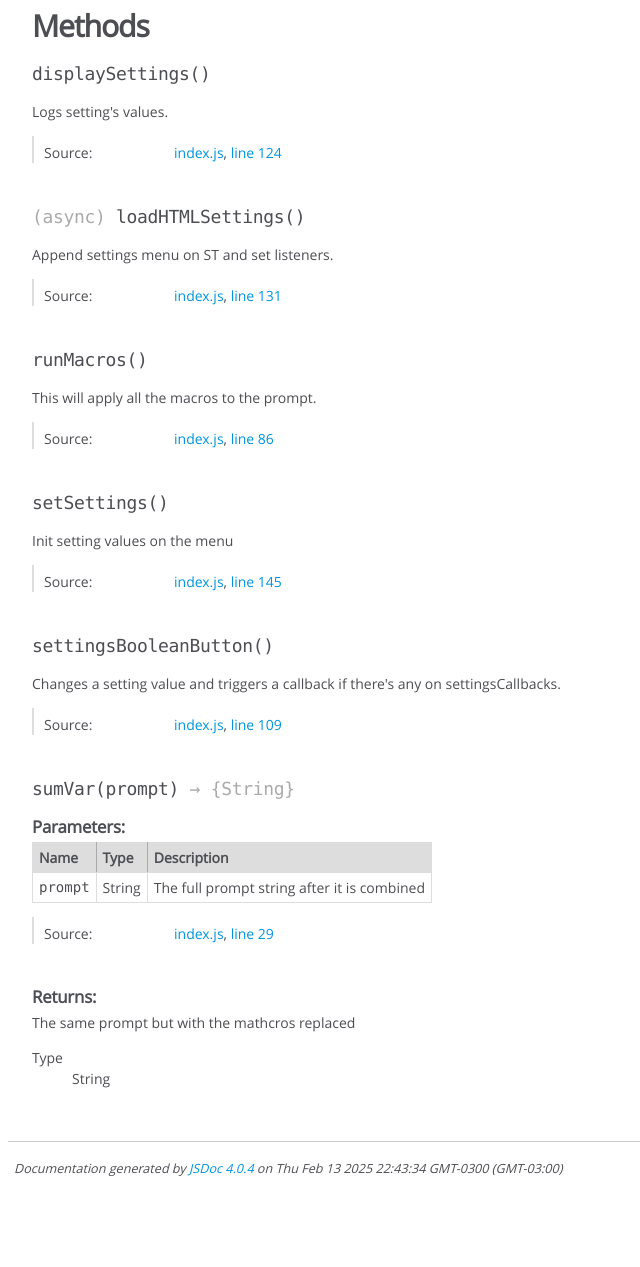
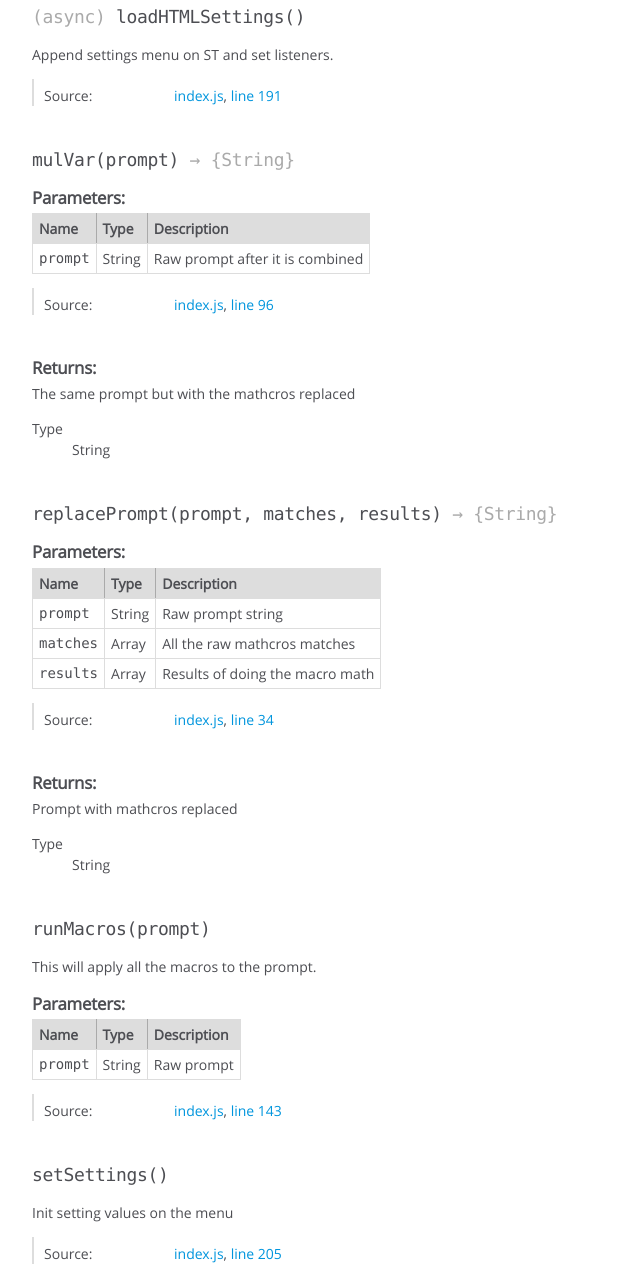
Before and after one commit to leandrojofre/SillyTavern-Mathcros, a website: page out/global.html in a window 1280 px wide. Shown: the part 361-1628 px from the top of the page, without its empty margins (0-640 px from the left). Before the commit the page ends 1554 px from the top, so only its background shows below. Drawn offline with Linux system fonts and the light colour scheme.

Commit message:
Docs - Update docs

```diff
--- a/out/global.html
+++ b/out/global.html
@@ -94,72 +94,6 @@
 
 
 
-        <h3 class="subsection-title">Members</h3>
-
-
-
-<h4 class="name" id="macros"><span class="type-signature">(constant) </span>macros<span class="type-signature"></span></h4>
-
-
-
-
-<div class="description">
-    List of macros to apply
-</div>
-
-
-
-
-
-
-
-<dl class="details">
-
-
-
-
-
-
-
-
-
-
-
-
-
-
-
-
-
-
-
-
-
-
-
-
-
-
-    <dt class="tag-source">Source:</dt>
-    <dd class="tag-source"><ul class="dummy"><li>
-        <a href="index.js.html">index.js</a>, <a href="index.js.html#line81">line 81</a>
-    </li></ul></dd>
-
-
-
-
-
-
-
-</dl>
-
-
-
-
-
-
-
-
 
 
         <h3 class="subsection-title">Methods</h3>
@@ -222,7 +156,7 @@
 
     <dt class="tag-source">Source:</dt>
     <dd class="tag-source"><ul class="dummy"><li>
-        <a href="index.js.html">index.js</a>, <a href="index.js.html#line124">line 124</a>
+        <a href="index.js.html">index.js</a>, <a href="index.js.html#line184">line 184</a>
     </li></ul></dd>
 
 
@@ -310,7 +244,7 @@
 
     <dt class="tag-source">Source:</dt>
     <dd class="tag-source"><ul class="dummy"><li>
-        <a href="index.js.html">index.js</a>, <a href="index.js.html#line131">line 131</a>
+        <a href="index.js.html">index.js</a>, <a href="index.js.html#line191">line 191</a>
     </li></ul></dd>
 
 
@@ -346,16 +280,7 @@
 
 
 
-    <h4 class="name" id="runMacros"><span class="type-signature"></span>runMacros<span class="signature">()</span><span class="type-signature"></span></h4>
-
-
-
-
-
-
-<div class="description">
-    This will apply all the macros to the prompt.
-</div>
+    <h4 class="name" id="mulVar"><span class="type-signature"></span>mulVar<span class="signature">(prompt)</span><span class="type-signature"> &rarr; {String}</span></h4>
 
 
 
@@ -363,6 +288,60 @@
 
 
 
+
+
+
+
+
+
+
+    <h5>Parameters:</h5>
+
+
+<table class="params">
+    <thead>
+    <tr>
+
+        <th>Name</th>
+
+
+        <th>Type</th>
+
+
+
+
+
+        <th class="last">Description</th>
+    </tr>
+    </thead>
+
+    <tbody>
+
+
+        <tr>
+
+                <td class="name"><code>prompt</code></td>
+
+
+            <td class="type">
+
+
+<span class="param-type">String</span>
+
+
+
+            </td>
+
+
+
+
+
+            <td class="description last">Raw prompt after it is combined</td>
+        </tr>
+
+
+    </tbody>
+</table>
 
 
 
@@ -398,7 +377,367 @@
 
     <dt class="tag-source">Source:</dt>
     <dd class="tag-source"><ul class="dummy"><li>
-        <a href="index.js.html">index.js</a>, <a href="index.js.html#line86">line 86</a>
+        <a href="index.js.html">index.js</a>, <a href="index.js.html#line96">line 96</a>
+    </li></ul></dd>
+
+
+
+
+
+
+
+</dl>
+
+
+
+
+
+
+
+
+
+
+
+
+
+
+
+<h5>Returns:</h5>
+
+
+<div class="param-desc">
+    The same prompt but with the mathcros replaced
+</div>
+
+
+
+<dl>
+    <dt>
+        Type
+    </dt>
+    <dd>
+
+<span class="param-type">String</span>
+
+
+    </dd>
+</dl>
+
+
+
+
+
+
+
+
+
+
+
+
+
+    <h4 class="name" id="replacePrompt"><span class="type-signature"></span>replacePrompt<span class="signature">(prompt, matches, results)</span><span class="type-signature"> &rarr; {String}</span></h4>
+
+
+
+
+
+
+
+
+
+
+
+
+
+
+    <h5>Parameters:</h5>
+
+
+<table class="params">
+    <thead>
+    <tr>
+
+        <th>Name</th>
+
+
+        <th>Type</th>
+
+
+
+
+
+        <th class="last">Description</th>
+    </tr>
+    </thead>
+
+    <tbody>
+
+
+        <tr>
+
+                <td class="name"><code>prompt</code></td>
+
+
+            <td class="type">
+
+
+<span class="param-type">String</span>
+
+
+
+            </td>
+
+
+
+
+
+            <td class="description last">Raw prompt string</td>
+        </tr>
+
+
+
+        <tr>
+
+                <td class="name"><code>matches</code></td>
+
+
+            <td class="type">
+
+
+<span class="param-type">Array</span>
+
+
+
+            </td>
+
+
+
+
+
+            <td class="description last">All the raw mathcros matches</td>
+        </tr>
+
+
+
+        <tr>
+
+                <td class="name"><code>results</code></td>
+
+
+            <td class="type">
+
+
+<span class="param-type">Array</span>
+
+
+
+            </td>
+
+
+
+
+
+            <td class="description last">Results of doing the macro math</td>
+        </tr>
+
+
+    </tbody>
+</table>
+
+
+
+
+
+
+<dl class="details">
+
+
+
+
+
+
+
+
+
+
+
+
+
+
+
+
+
+
+
+
+
+
+
+
+
+
+    <dt class="tag-source">Source:</dt>
+    <dd class="tag-source"><ul class="dummy"><li>
+        <a href="index.js.html">index.js</a>, <a href="index.js.html#line34">line 34</a>
+    </li></ul></dd>
+
+
+
+
+
+
+
+</dl>
+
+
+
+
+
+
+
+
+
+
+
+
+
+
+
+<h5>Returns:</h5>
+
+
+<div class="param-desc">
+    Prompt with mathcros replaced
+</div>
+
+
+
+<dl>
+    <dt>
+        Type
+    </dt>
+    <dd>
+
+<span class="param-type">String</span>
+
+
+    </dd>
+</dl>
+
+
+
+
+
+
+
+
+
+
+
+
+
+    <h4 class="name" id="runMacros"><span class="type-signature"></span>runMacros<span class="signature">(prompt)</span><span class="type-signature"></span></h4>
+
+
+
+
+
+
+<div class="description">
+    This will apply all the macros to the prompt.
+</div>
+
+
+
+
+
+
+
+
+
+    <h5>Parameters:</h5>
+
+
+<table class="params">
+    <thead>
+    <tr>
+
+        <th>Name</th>
+
+
+        <th>Type</th>
+
+
+
+
+
+        <th class="last">Description</th>
+    </tr>
+    </thead>
+
+    <tbody>
+
+
+        <tr>
+
+                <td class="name"><code>prompt</code></td>
+
+
+            <td class="type">
+
+
+<span class="param-type">String</span>
+
+
+
+            </td>
+
+
+
+
+
+            <td class="description last">Raw prompt</td>
+        </tr>
+
+
+    </tbody>
+</table>
+
+
+
+
+
+
+<dl class="details">
+
+
+
+
+
+
+
+
+
+
+
+
+
+
+
+
+
+
+
+
+
+
+
+
+
+
+    <dt class="tag-source">Source:</dt>
+    <dd class="tag-source"><ul class="dummy"><li>
+        <a href="index.js.html">index.js</a>, <a href="index.js.html#line143">line 143</a>
     </li></ul></dd>
 
 
@@ -486,7 +825,7 @@
 
     <dt class="tag-source">Source:</dt>
     <dd class="tag-source"><ul class="dummy"><li>
-        <a href="index.js.html">index.js</a>, <a href="index.js.html#line145">line 145</a>
+        <a href="index.js.html">index.js</a>, <a href="index.js.html#line205">line 205</a>
     </li></ul></dd>
 
 
@@ -574,7 +913,7 @@
 
     <dt class="tag-source">Source:</dt>
     <dd class="tag-source"><ul class="dummy"><li>
-        <a href="index.js.html">index.js</a>, <a href="index.js.html#line109">line 109</a>
+        <a href="index.js.html">index.js</a>, <a href="index.js.html#line169">line 169</a>
     </li></ul></dd>
 
 
@@ -666,7 +1005,7 @@
 
 
 
-            <td class="description last">The full prompt string after it is combined</td>
+            <td class="description last">Raw prompt after it is combined</td>
         </tr>
 
 
@@ -707,7 +1046,7 @@
 
     <dt class="tag-source">Source:</dt>
     <dd class="tag-source"><ul class="dummy"><li>
-        <a href="index.js.html">index.js</a>, <a href="index.js.html#line29">line 29</a>
+        <a href="index.js.html">index.js</a>, <a href="index.js.html#line48">line 48</a>
     </li></ul></dd>
 
 
@@ -775,13 +1114,13 @@
 </div>
 
 <nav>
-    <h2><a href="index.html">Home</a></h2><h3>Global</h3><ul><li><a href="global.html#displaySettings">displaySettings</a></li><li><a href="global.html#loadHTMLSettings">loadHTMLSettings</a></li><li><a href="global.html#macros">macros</a></li><li><a href="global.html#runMacros">runMacros</a></li><li><a href="global.html#setSettings">setSettings</a></li><li><a href="global.html#settingsBooleanButton">settingsBooleanButton</a></li><li><a href="global.html#sumVar">sumVar</a></li></ul>
+    <h2><a href="index.html">Home</a></h2><h3>Global</h3><ul><li><a href="global.html#displaySettings">displaySettings</a></li><li><a href="global.html#loadHTMLSettings">loadHTMLSettings</a></li><li><a href="global.html#mulVar">mulVar</a></li><li><a href="global.html#replacePrompt">replacePrompt</a></li><li><a href="global.html#runMacros">runMacros</a></li><li><a href="global.html#setSettings">setSettings</a></li><li><a href="global.html#settingsBooleanButton">settingsBooleanButton</a></li><li><a href="global.html#sumVar">sumVar</a></li></ul>
 </nav>
 
 <br class="clear">
 
 <footer>
-    Documentation generated by <a href="https://github.com/jsdoc/jsdoc">JSDoc 4.0.4</a> on Thu Feb 13 2025 22:43:34 GMT-0300 (GMT-03:00)
+    Documentation generated by <a href="https://github.com/jsdoc/jsdoc">JSDoc 4.0.4</a> on Sat Feb 15 2025 09:18:08 GMT-0300 (GMT-03:00)
 </footer>
 
 <script> prettyPrint(); </script>
```
Also changed, not shown: out/index.html (+2 -2 lines), out/index.js.html (+91 -31 lines).
